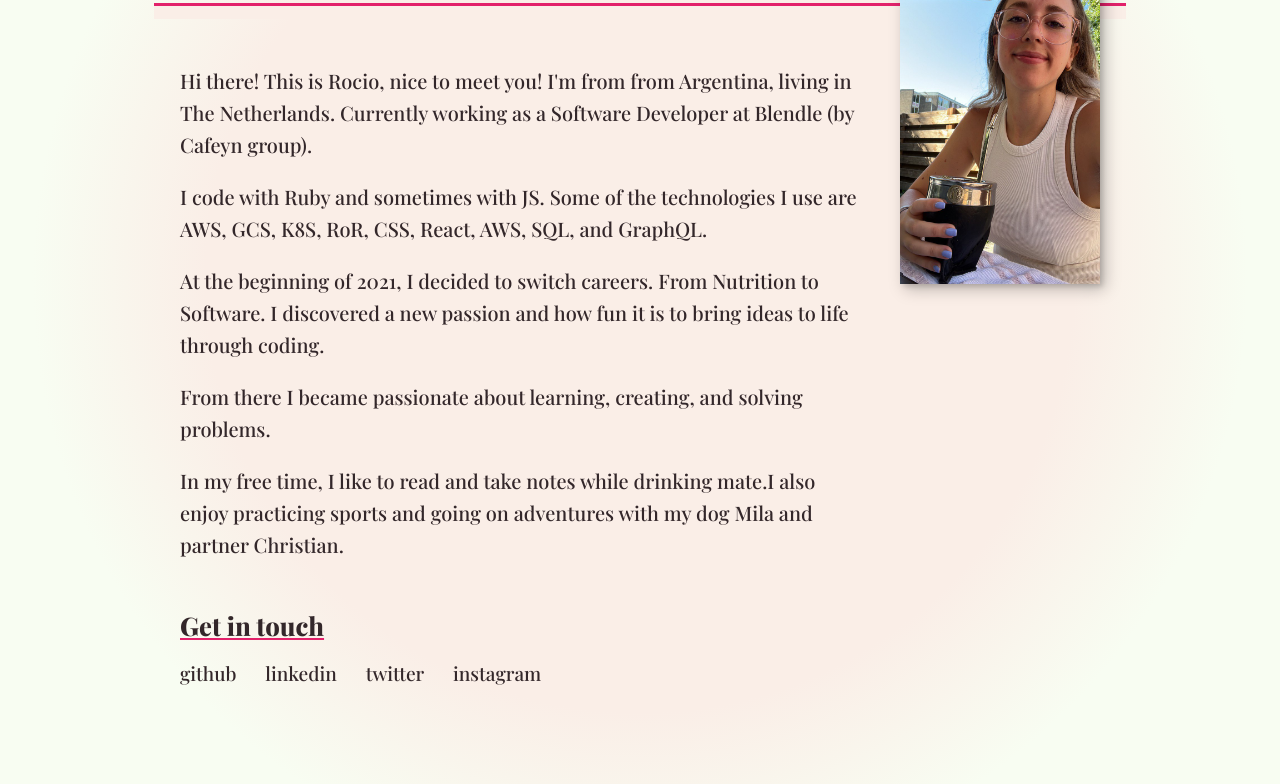
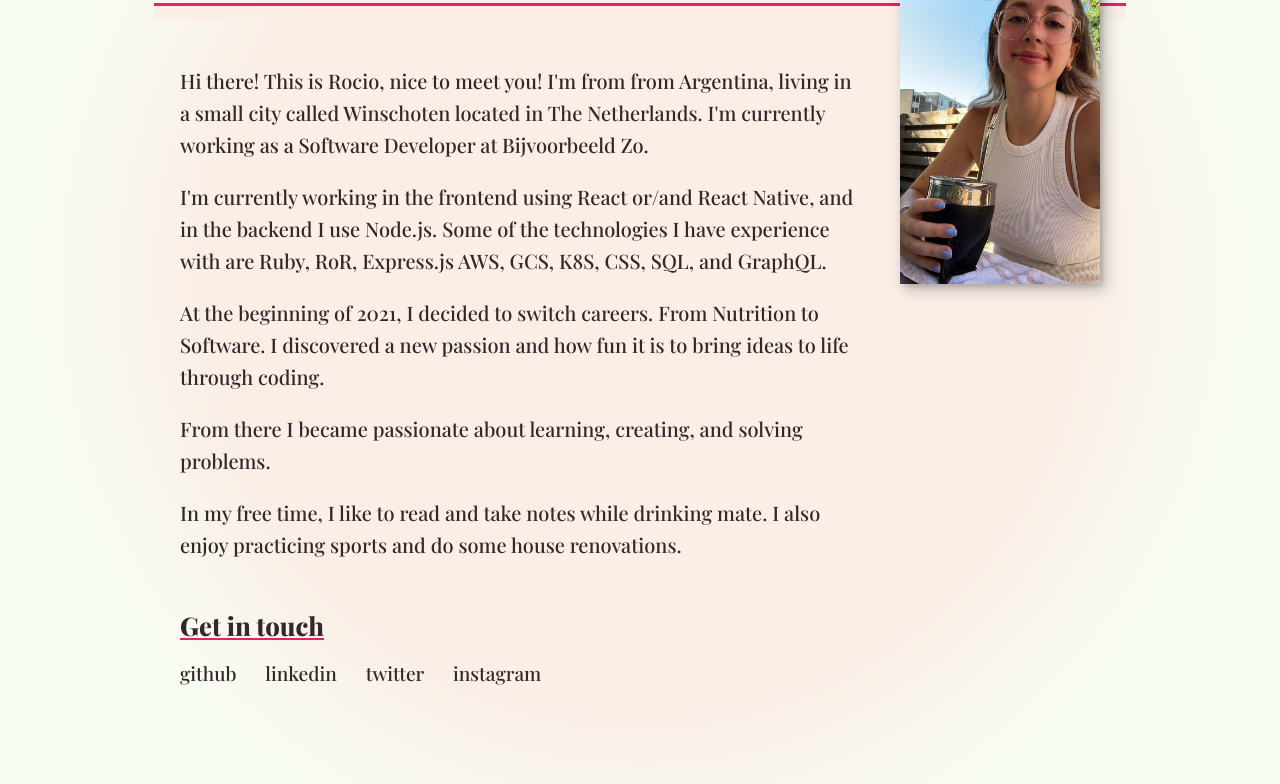
Before and after one commit to rociojalifi/rociojalifi.github.io, a plain HTML site: page about.html in a window 1280 px wide. Shown: the part 308-1092 px from the top of the page. Drawn offline with nearby package versions, Linux system fonts and the light colour scheme; a web font is replaced by a local one.

Commit message:
changes in the about page

```diff
--- a/about.html
+++ b/about.html
@@ -44,26 +44,27 @@
       <div class="about-me__body">
         <p>
           Hi there! This is Rocio, nice to meet you! I'm from from Argentina,
-          living in The Netherlands. Currently working as a Software Developer
-          at Blendle (by Cafeyn group).
+          living in a small city called Winschoten located in The Netherlands.
+          I'm currently working as a Software Developer at Bijvoorbeeld Zo.
         </p>
         <p>
-          I code with Ruby and sometimes with JS. Some of the technologies I use
-          are AWS, GCS, K8S, RoR, CSS, React, AWS, SQL, and GraphQL.
+          I'm currently working in the frontend using React or/and React Native,
+          and in the backend I use Node.js. Some of the technologies I have
+          experience with are Ruby, RoR, Express.js AWS, GCS, K8S, CSS, SQL, and
+          GraphQL.
         </p>
         <p>
-          At the beginning of 2021, I decided to switch careers. From
-          Nutrition to Software. I discovered a new passion and how fun it is to
-          bring ideas to life through coding.
+          At the beginning of 2021, I decided to switch careers. From Nutrition
+          to Software. I discovered a new passion and how fun it is to bring
+          ideas to life through coding.
         </p>
         <p>
           From there I became passionate about learning, creating, and solving
           problems.
         </p>
         <p>
-          In my free time, I like to read and take notes while drinking mate.I
-          also enjoy practicing sports and going on adventures with my dog Mila
-          and partner Christian.
+          In my free time, I like to read and take notes while drinking mate. I
+          also enjoy practicing sports and do some house renovations.
         </p>
         <h3 class="title__get-in-touch">Get in touch</h3>
         <div class="get-in-touch__links">
```
